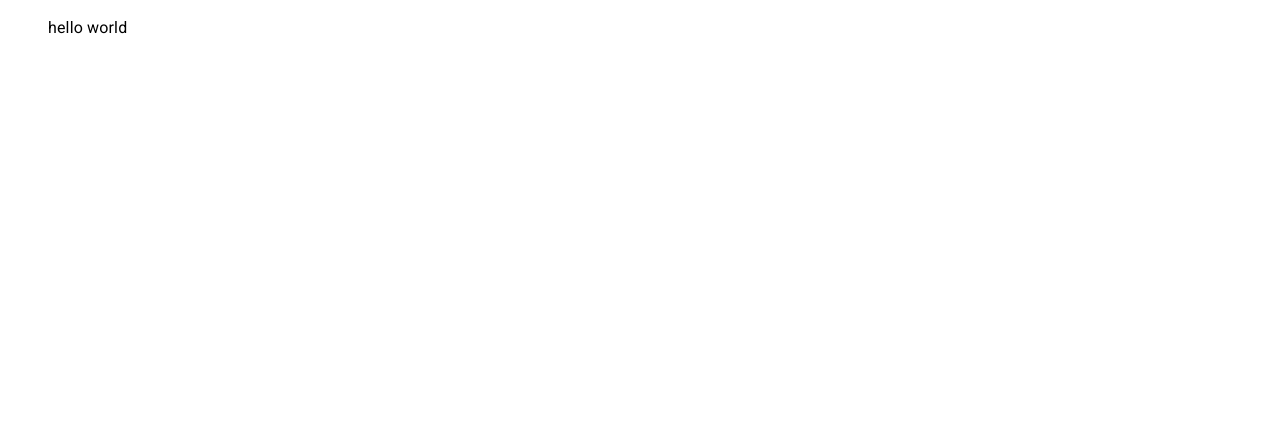
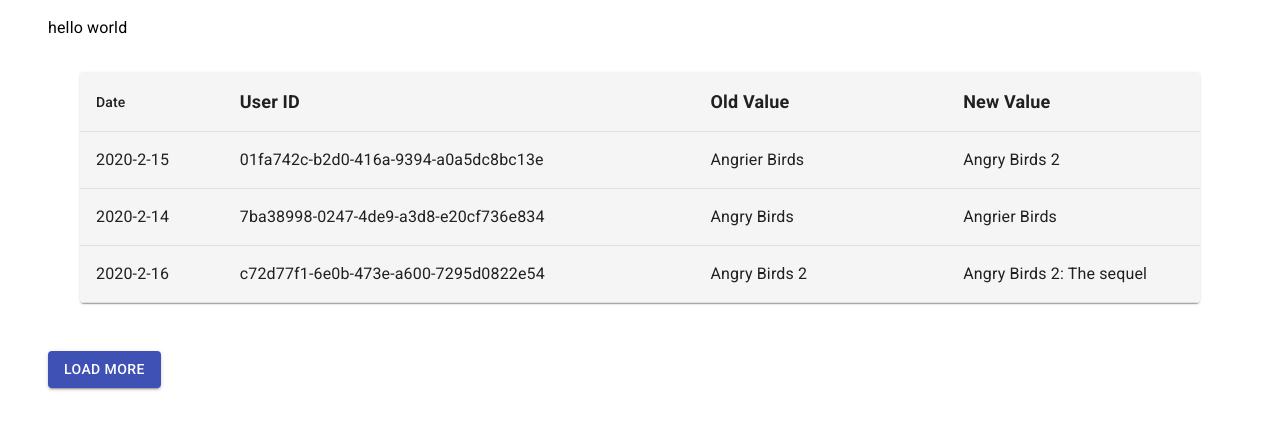
Before and after one commit to ndkv9/info-table, a React (Create React App) app: page / in a window 1280 px wide. Shown: the top 430 px of the page. Built offline with nearby package versions, Linux system fonts and the light colour scheme.

Commit message:
demo fetch projects data

```diff
--- a/src/components/App.js
+++ b/src/components/App.js
@@ -2,16 +2,17 @@
 import api from '../lib/api'
 import Container from '@material-ui/core/Container'
 import Box from '@material-ui/core/Box'
-import { Typography } from '@material-ui/core'
+import { Button, Typography } from '@material-ui/core'
+import InfoTable from './InfoTable'
 import useData from '../hooks/useData'
 
 export const App = () => {
   const { projects, dispatch } = useData()
   const { getProjectsDiff } = api
 
-  const fetchData = async getData => {
+  const fetchProjectsData = async () => {
     try {
-      const result = await getData()
+      const result = await getProjectsDiff()
       dispatch({ type: 'LOAD_PROJECTS_DATA', payload: result.data })
     } catch (error) {
       console.log(error)
@@ -19,14 +20,24 @@
   }
 
   useEffect(() => {
-    fetchData(getProjectsDiff)
+    fetchProjectsData()
   }, [getProjectsDiff])
 
-  console.log('data', projects.data)
   return (
     <Container className='app' fixed>
       <Box data-testid='app-box' m={2}>
         <Typography>hello world</Typography>
+
+        <InfoTable data={projects.data} />
+
+        <Button
+          variant='contained'
+          color='primary'
+          data-testid='loading-btn'
+          onClick={fetchProjectsData}
+        >
+          Load more
+        </Button>
       </Box>
     </Container>
   )
--- a/src/components/InfoTable.js
+++ b/src/components/InfoTable.js
@@ -1,4 +1,5 @@
-import React, { useCallback, useEffect, useState } from 'react'
+//import React, { useCallback, useEffect, useState } from 'react'
+import React from 'react'
 import { makeStyles } from '@material-ui/core/styles'
 import Table from '@material-ui/core/Table'
 import TableBody from '@material-ui/core/TableBody'
@@ -7,11 +8,11 @@
 import TableHead from '@material-ui/core/TableHead'
 import TableRow from '@material-ui/core/TableRow'
 import Paper from '@material-ui/core/Paper'
-import SortingButton from './SortingButton'
-import PropTypes from 'prop-types'
-import Button from '@material-ui/core/Button'
-import LoadingCircular from './LoadingCircular'
-import Notification from './Notification'
+//import PropTypes from 'prop-types'
+// import SortingButton from './SortingButton'
+// import Button from '@material-ui/core/Button'
+// import LoadingCircular from './LoadingCircular'
+// import Notification from './Notification'
 import { Box, Typography } from '@material-ui/core'
 
 const useStyles = makeStyles({
@@ -28,37 +29,37 @@
   },
 })
 
-const InfoTable = ({ getData }) => {
+const InfoTable = ({ data }) => {
   const classes = useStyles()
-  const [isDESC, setIsDESC] = useState(true)
-  const [data, setData] = useState([])
-  const [isLoading, setIsLoading] = useState(false)
-  const [isError, setIsError] = useState(false)
-  const [notification, setNotification] = useState(null)
-  const [isFetchedAll, setIsFetchedAll] = useState(false)
+  // const [isDESC, setIsDESC] = useState(true)
+  // const [data, setData] = useState([])
+  // const [isLoading, setIsLoading] = useState(false)
+  // const [isError, setIsError] = useState(false)
+  // const [notification, setNotification] = useState(null)
+  // const [isFetchedAll, setIsFetchedAll] = useState(false)
 
-  const fetchData = useCallback(async () => {
-    try {
-      setIsLoading(true)
-      setNotification(null)
-      const result = await getData()
-      setIsError(false)
-      setData(prev => [...prev, ...result.data])
-      if (result.offset + result.limit >= result.total) {
-        setIsFetchedAll(true)
-        setNotification('Fetched all data!')
-      }
-    } catch (error) {
-      setIsError(true)
-      setNotification('We had problems fetching your data. Please try again!')
-    }
+  // const fetchData = useCallback(async () => {
+  //   try {
+  //     setIsLoading(true)
+  //     setNotification(null)
+  //     const result = await getData()
+  //     setIsError(false)
+  //     setData(prev => [...prev, ...result.data])
+  //     if (result.offset + result.limit >= result.total) {
+  //       setIsFetchedAll(true)
+  //       setNotification('Fetched all data!')
+  //     }
+  //   } catch (error) {
+  //     setIsError(true)
+  //     setNotification('We had problems fetching your data. Please try again!')
+  //   }
 
-    setIsLoading(false)
-  }, [getData])
+  //   setIsLoading(false)
+  // }, [getData])
 
-  useEffect(() => {
-    fetchData()
-  }, [fetchData])
+  // useEffect(() => {
+  //   fetchData()
+  // }, [fetchData])
 
   // helper fn to transform timestamp to date value
   const getDateValue = timestamp => {
@@ -71,18 +72,18 @@
   }
 
   // helper fn to sort data by date
-  const sortByDateValue = useCallback(
-    data => {
-      if (isDESC) {
-        return data.sort((current, next) => next.timestamp - current.timestamp)
-      } else {
-        return data.sort((current, next) => current.timestamp - next.timestamp)
-      }
-    },
-    [isDESC],
-  )
+  // const sortByDateValue = useCallback(
+  //   data => {
+  //     if (isDESC) {
+  //       return data.sort((current, next) => next.timestamp - current.timestamp)
+  //     } else {
+  //       return data.sort((current, next) => current.timestamp - next.timestamp)
+  //     }
+  //   },
+  //   [isDESC],
+  // )
 
-  const rows = sortByDateValue(data).map(({ id, timestamp, diff }) => ({
+  const rows = data.map(({ id, timestamp, diff }) => ({
     id,
     timestamp: getDateValue(timestamp),
     oldValue: diff[0].oldValue,
@@ -97,9 +98,10 @@
             <TableHead>
               <TableRow>
                 <TableCell align='left' width={100}>
-                  <SortingButton isDESC={isDESC} setIsDESC={setIsDESC}>
+                  {/* <SortingButton isDESC={isDESC} setIsDESC={setIsDESC}>
                     <Typography className={classes.header}> Date</Typography>
-                  </SortingButton>
+                  </SortingButton> */}
+                  Date
                 </TableCell>
                 <TableCell align='left' width={400}>
                   <Typography className={classes.header}>User ID</Typography>
@@ -134,7 +136,7 @@
         </TableContainer>
       )}
 
-      <Notification notification={notification} isError={isError} />
+      {/* <Notification notification={notification} isError={isError} />
 
       {isLoading ? (
         <LoadingCircular />
@@ -149,13 +151,13 @@
             {isError ? 'Retry' : 'Load more'}
           </Button>
         </Box>
-      )}
+      )} */}
     </Box>
   )
 }
 
-InfoTable.propTypes = {
-  getData: PropTypes.func.isRequired,
-}
+// InfoTable.propTypes = {
+//   getData: PropTypes.func.isRequired,
+// }
 
 export default InfoTable
```
